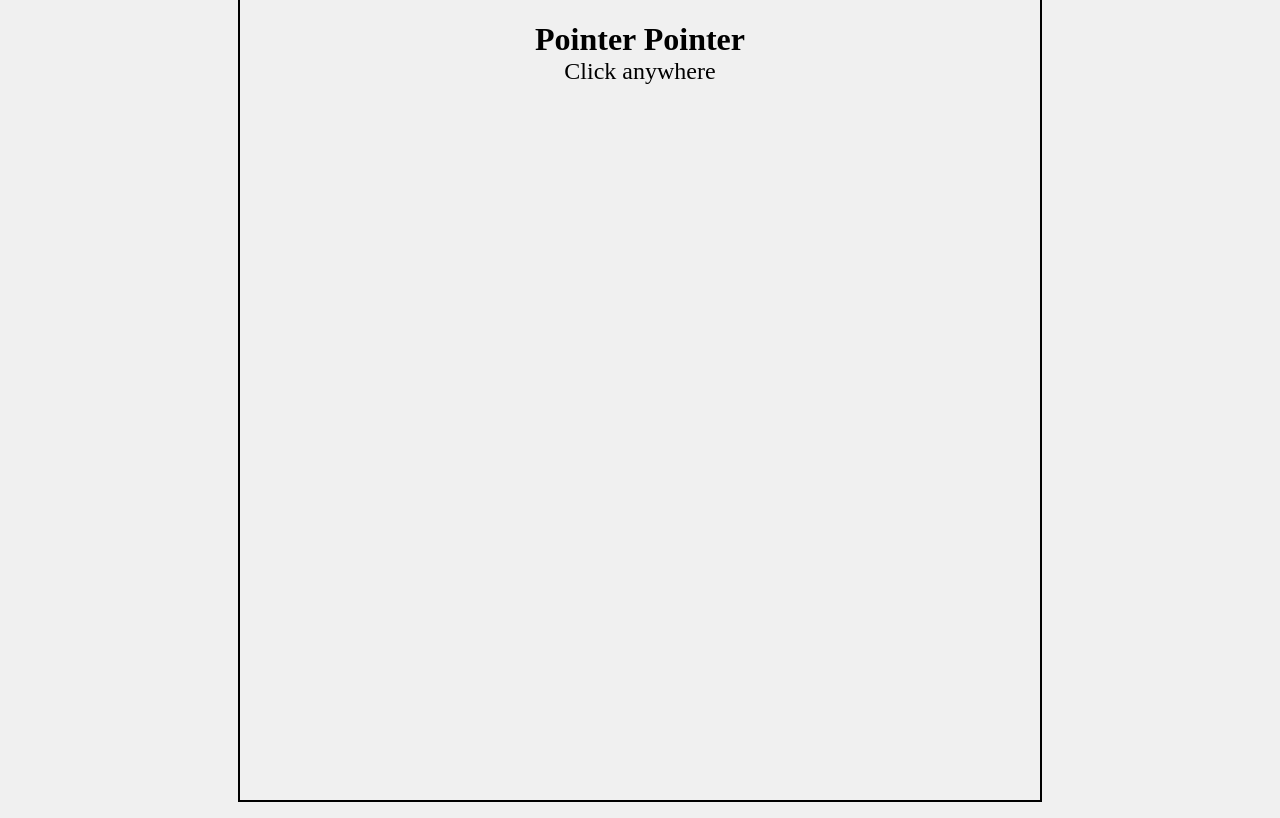
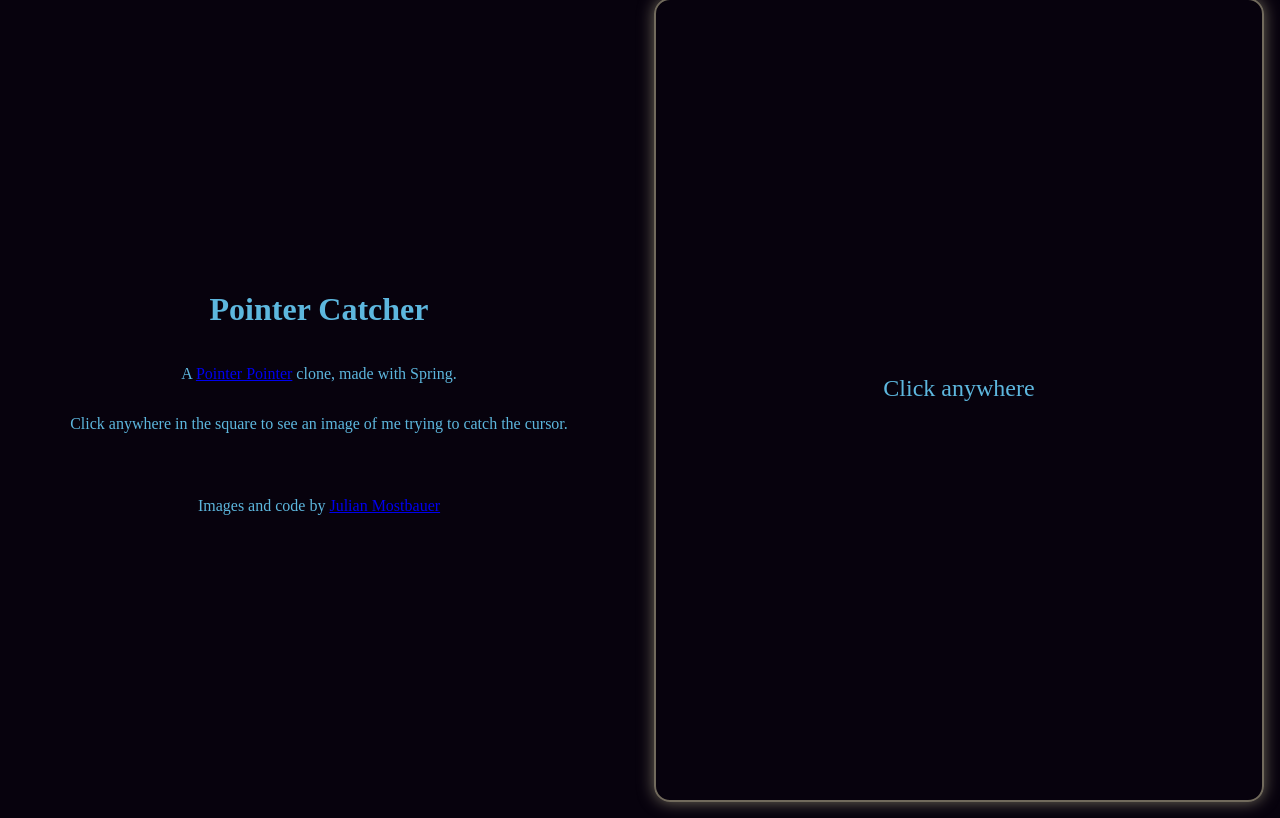
Before and after one commit to Julian-Mostbauer/PointerPointer, a plain HTML site: page src/FrontEnd/index.html in a window 1280 px wide. Drawn offline with Linux system fonts and the light colour scheme.

Commit message:
fixed styling

```diff
--- a/src/FrontEnd/index.html
+++ b/src/FrontEnd/index.html
@@ -2,49 +2,25 @@
 <html lang="en">
 <head>
     <meta charset="UTF-8">
-    <title>Pointer Pointer</title>
+    <meta name="viewport" content="width=device-width, initial-scale=1.0">
+    <meta name="author" content="Julian Mostbauer">
+    <title>Pointer Catcher</title>
     <script src="script.js"></script>
-    <style>
-        body {
-            margin: 0;
-            padding: 0;
-            display: flex;
-            justify-content: center;
-            align-items: center;
-            height: 100vh;
-            background-color: #f0f0f0;
-        }
-
-        #response {
-            text-align: center;
-        }
-
-        #response h1 {
-            font-size: 2em;
-            margin-bottom: 0;
-        }
-
-        #response p {
-            font-size: 1.5em;
-            margin-top: 0;
-        }
-
-        #response img {
-            width: 100%;
-            height: 100%;
-        }
-
-        #response {
-            border: 2px solid #000;
-            width: 50rem;
-            height: 50rem;
-        }
-    </style>
+    <link rel="stylesheet" href="style.css">
 </head>
 <body>
-<div id="response">
-    <h1>Pointer Pointer</h1>
-    <p>Click anywhere</p>
+<div class="row-container">
+    <div>
+        <h1>Pointer Catcher</h1>
+        <p>A <a href="https://pointerpointer.com">Pointer Pointer</a> clone, made with Spring.</p>
+        <p>Click anywhere in the square to see an image of me trying to catch the cursor.</p>
+        <footer>
+            <p>Images and code by <a href="https://github.com/Julian-Mostbauer">Julian Mostbauer</a></p>
+        </footer>
+    </div>
+    <div id="response">
+        <p>Click anywhere</p>
+    </div>
 </div>
 </body>
 </html>
--- a/src/FrontEnd/script.js
+++ b/src/FrontEnd/script.js
@@ -1,7 +1,9 @@
+const baseUrl = 'http://localhost:8080';
+
 document.addEventListener('DOMContentLoaded', (event) => {
-    document.addEventListener('click', (event) => {
-        if (event.button === 0) { // Check if the left mouse button was clicked
-            const responseDiv = document.getElementById('response');
+    const responseDiv = document.getElementById('response');
+    responseDiv.addEventListener('click', (event) => {
+        if (event.button === 0) { // left mouse
             const rect = responseDiv.getBoundingClientRect();
 
             const xPos = Math.round(event.clientX - rect.left);
@@ -9,7 +11,7 @@
             const screenX = Math.round(rect.width);
             const screenY = Math.round(rect.height);
 
-            const url = `http://localhost:8080/getPictureXY?xMouse=${xPos}&yMouse=${yPos}&screenWidth=${screenX}&screenHeight=${screenY}`;
+            const url = `${baseUrl}/getPictureXY?xMouse=${xPos}&yMouse=${yPos}&screenWidth=${screenX}&screenHeight=${screenY}`;
 
             console.table({xPos, yPos, screenX, screenY, url});
 
@@ -23,9 +25,9 @@
                 .then(blob => {
                     const img = document.createElement('img');
                     img.src = URL.createObjectURL(blob);
-                    img.alt = `Panel ${xPos}x${yPos}`;
+                    img.alt = `Panel for ${xPos}x${yPos}`;
                     const responseContainer = document.getElementById('response');
-                    responseContainer.innerHTML = ''; // Clear previous content
+                    responseContainer.innerHTML = '';
                     responseContainer.appendChild(img);
                 })
                 .catch(error => {
--- /dev/null
+++ b/src/FrontEnd/style.css
@@ -0,0 +1,49 @@
+body {
+    margin: 0;
+    padding: 0;
+    display: flex;
+    justify-content: center;
+    align-items: center;
+    height: 100vh;
+    background-color: #07020D;
+    color: #5DB7DE;
+}
+
+footer{
+    margin-top: 2rem;
+}
+
+#response {
+    position: relative;
+    border: 2px solid #716A5C;
+    width: 50rem;
+    height: 50rem;
+    border-radius: 1rem;
+    overflow: hidden;
+    box-shadow: 0 0 1rem #716A5C;
+}
+
+#response p {
+    font-size: 1.5em;
+    margin-top: 0;
+}
+
+#response img {
+    width: 100%;
+    height: 100%;
+}
+
+.row-container {
+    display: flex;
+    flex-direction: row;
+    width: 100%;
+}
+
+.row-container div {
+    flex: 1;
+    margin: 1rem;
+    text-align: center;
+    display: flex;
+    flex-direction: column;
+    justify-content: center;
+}
```
Also changed, not shown: 1 other file.
